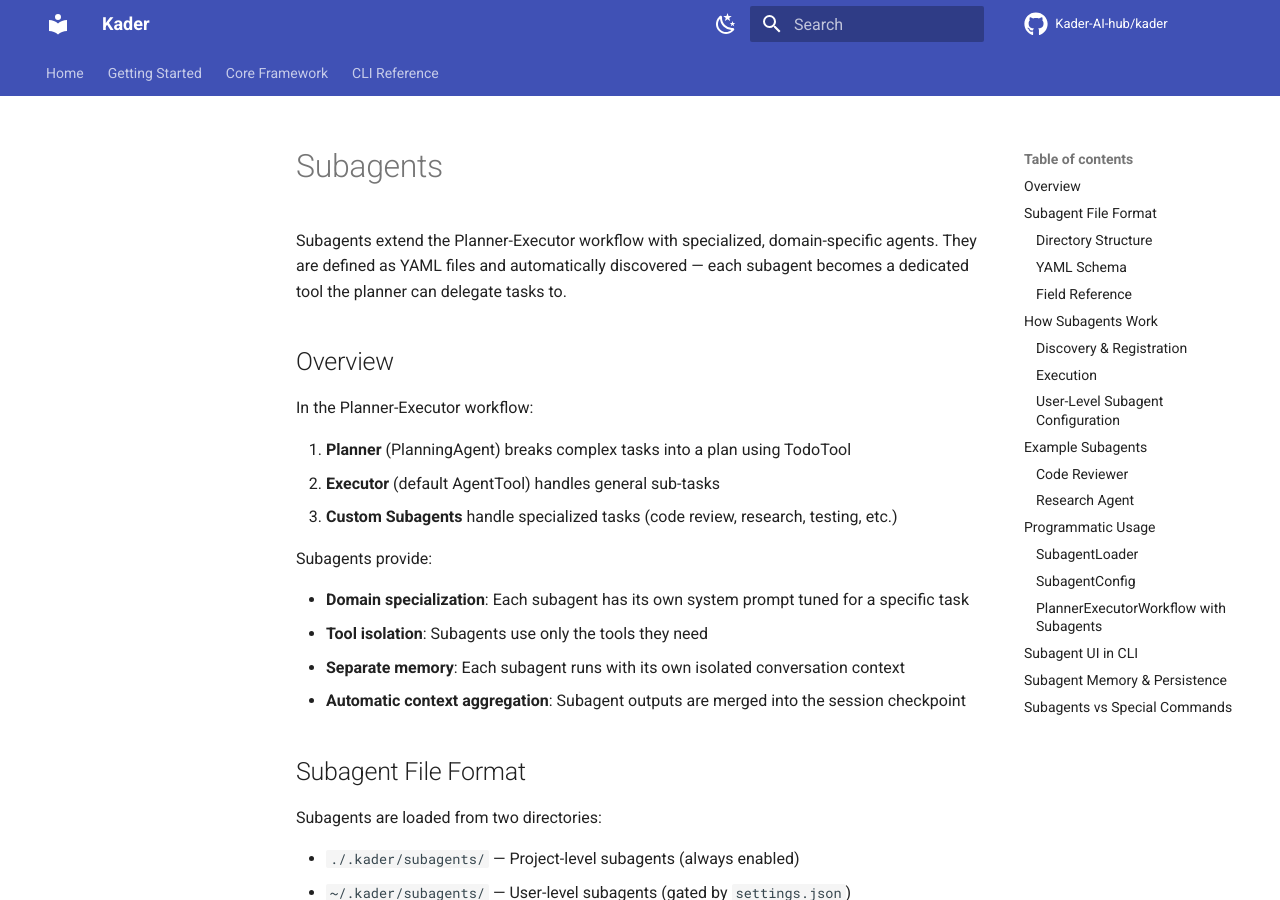
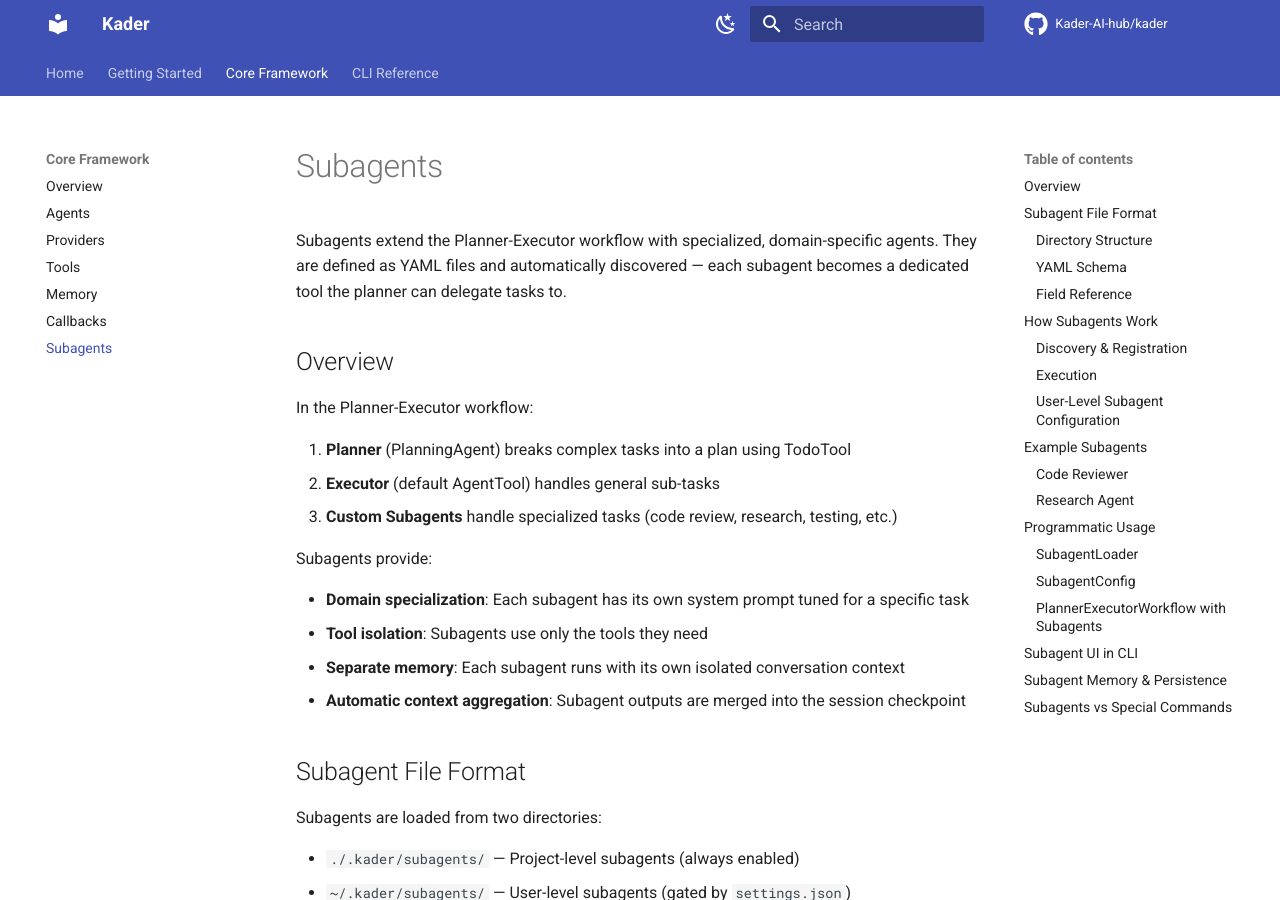
Before and after one commit to Kader-AI-hub/kader, an MkDocs documentation site: the page built from docs/core-framework/subagents.md, in a window 1280 px wide and 900 px high. Built offline with MkDocs 1.6.1 and Material for MkDocs 9.7.7, drawn with Linux system fonts in a browser that asks for light colours; comment, search, counter and statistics services are not loaded.

Commit message:
Added Subagents to mkdocs.yml nav
Co-authored-by: Ezzaldin97 <Ezzaldin97@users.noreply.github.com>

```diff
--- a/mkdocs.yml
+++ b/mkdocs.yml
@@ -17,6 +17,7 @@ nav:
     - Tools: core-framework/tools.md
     - Memory: core-framework/memory.md
     - Callbacks: core-framework/callbacks.md
+    - Subagents: core-framework/subagents.md
   - CLI Reference: cli/index.md
 
 theme:
```
